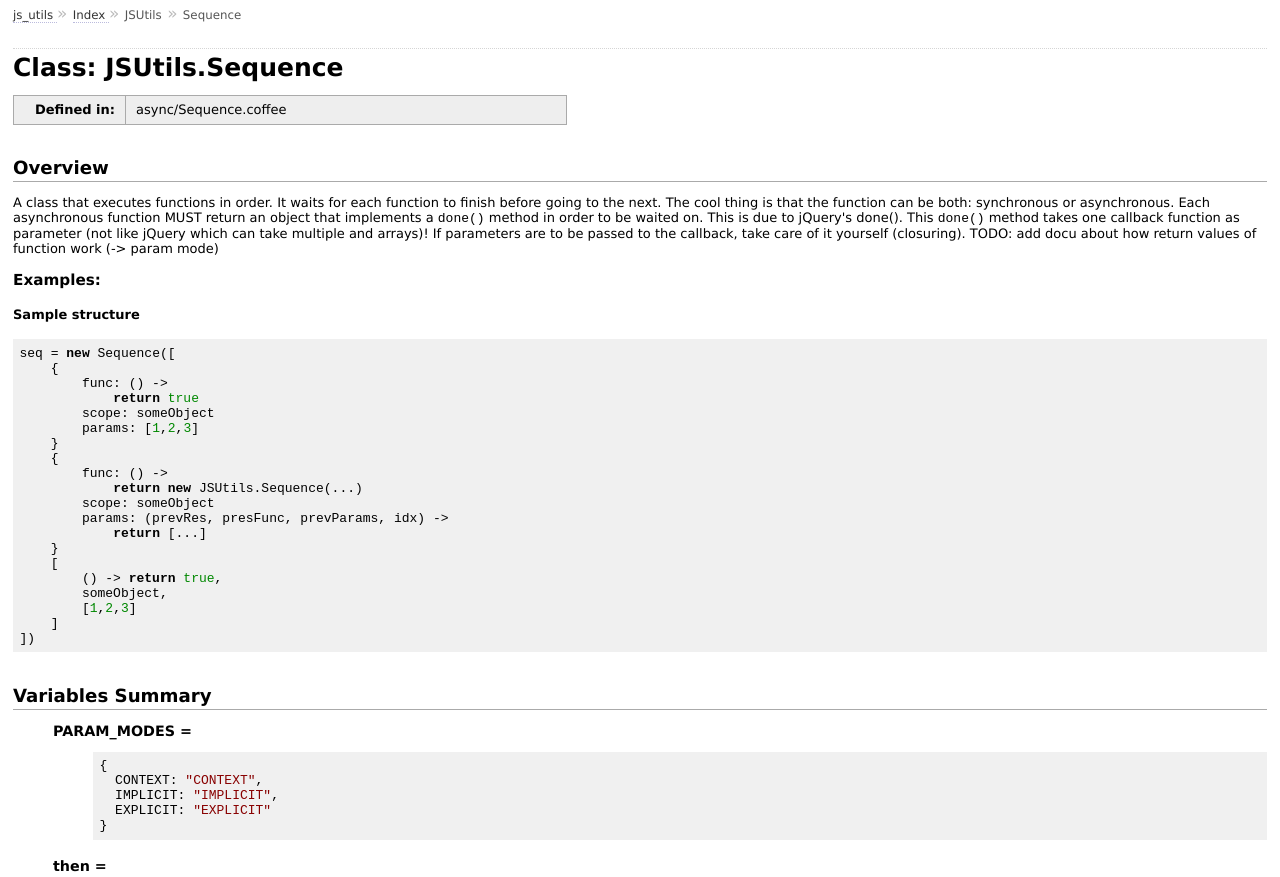
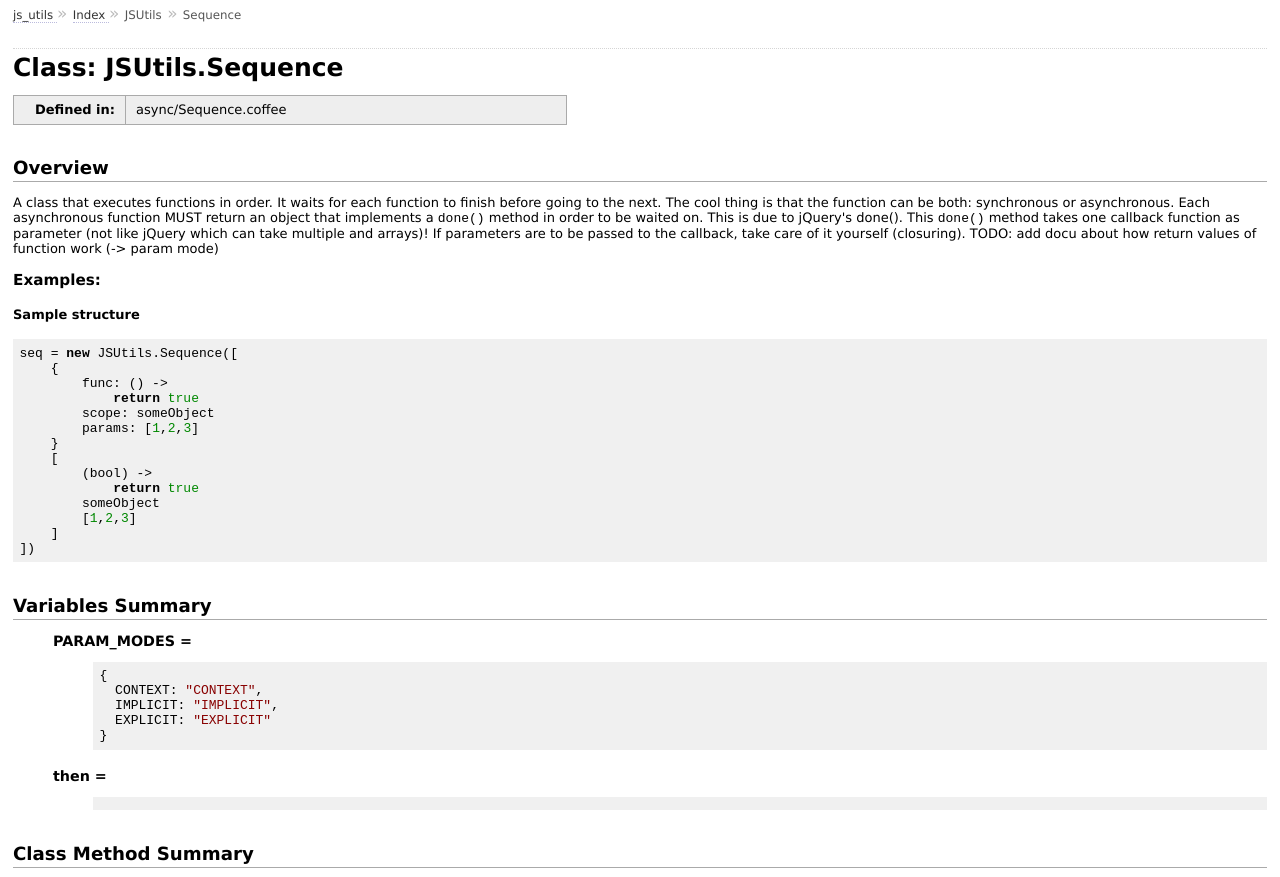
Before and after one commit to jneuendorf/js_utils, a plain HTML site: page docs/class/JSUtils/Sequence.html in a window 1280 px wide. Shown: the top 877 px of the page. Drawn offline with Linux system fonts and the light colour scheme.

Commit message:
removed possibility to pass function to sequence item's params key

```diff
--- a/docs/class/JSUtils/Sequence.html
+++ b/docs/class/JSUtils/Sequence.html
@@ -50,23 +50,17 @@ TODO: add docu about how return values of function work (-&gt; param mode)</p>
     <h4>
       Sample structure
     </h4>
-    <pre><code class='coffeescript'>seq = new Sequence([
+    <pre><code class='coffeescript'>seq = new JSUtils.Sequence([
     {
         func: () -&gt;
             return true
         scope: someObject
         params: [1,2,3]
     }
-    {
-        func: () -&gt;
-            return new JSUtils.Sequence(...)
-        scope: someObject
-        params: (prevRes, presFunc, prevParams, idx) -&gt;
-            return [...]
-    }
     [
-        () -&gt; return true,
-        someObject,
+        (bool) -&gt;
+            return true
+        someObject
         [1,2,3]
     ]
 ])</code></pre>
```
Also changed, not shown: 1 other file.
